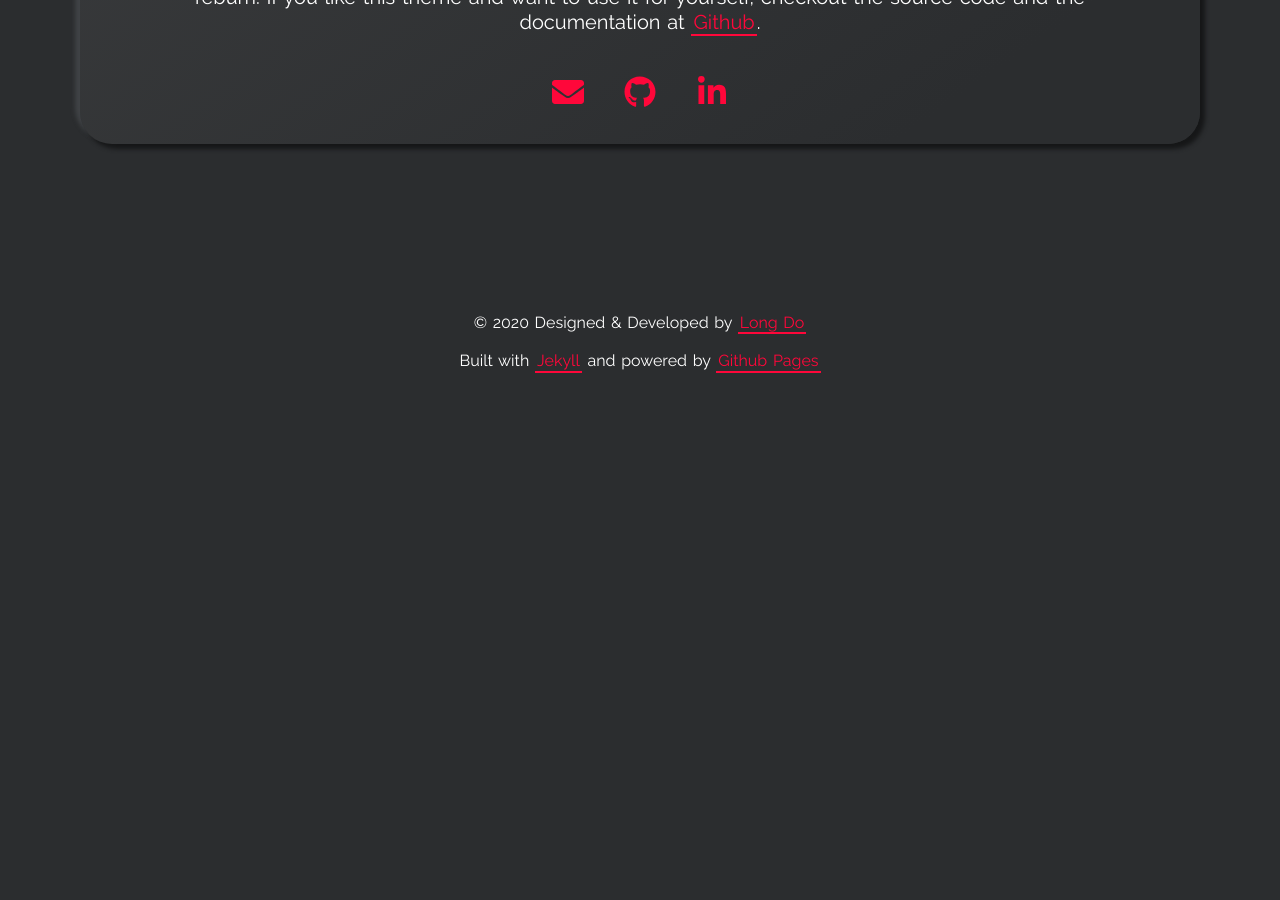
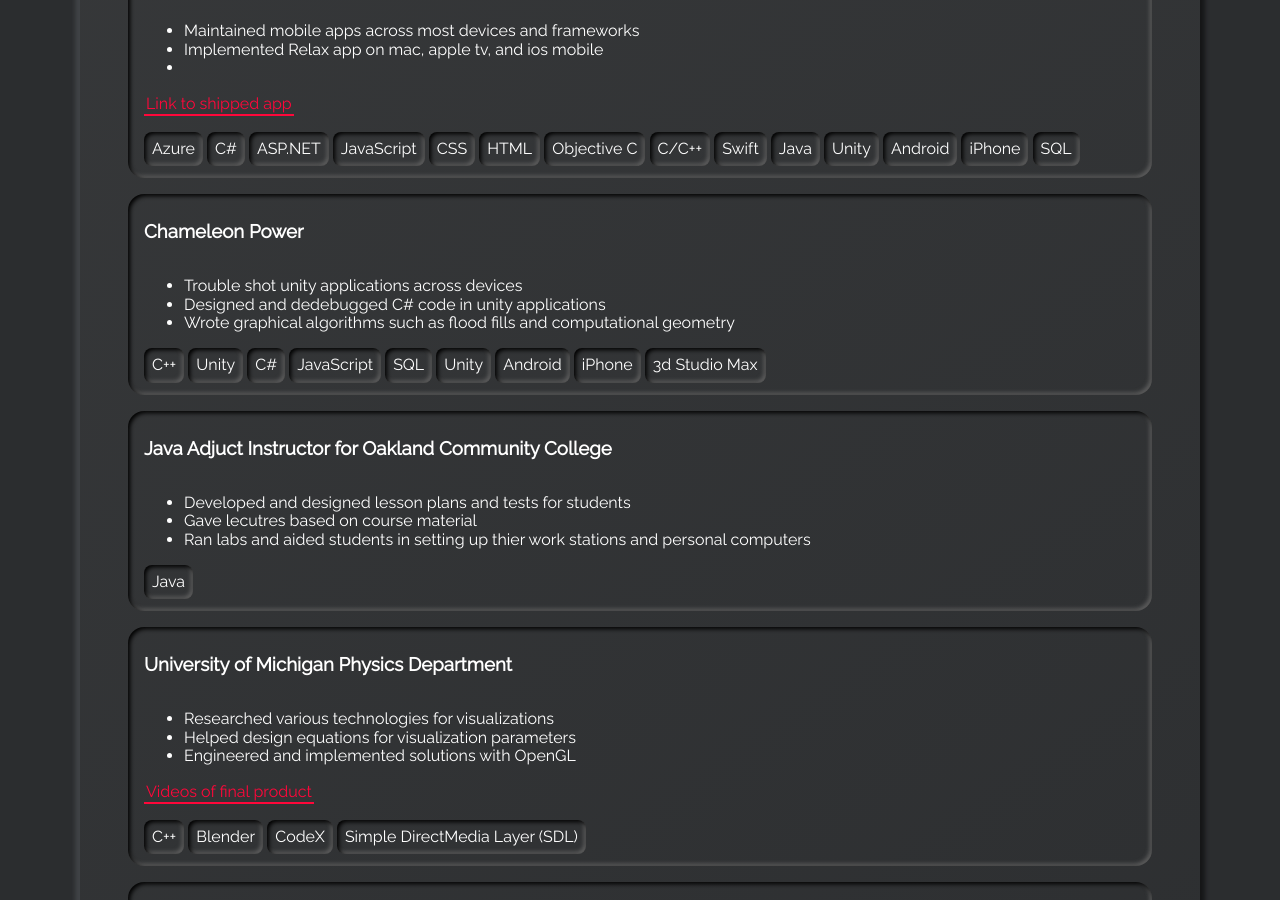
Before and after one commit to eatjason/eatjason.github.io, a Jekyll site: the page built from index.html, in a window 1280 px wide and 900 px high, scrolled down 5442 px. Built offline with Jekyll 4.4.1, drawn with Linux system fonts in a browser that asks for light colours; before the commit the page ends 5847 px from its top, so only the background shows below that; some of the changed text lies outside the part shown.

Commit message:
added experience to site

```diff
--- a/_config.yml
+++ b/_config.yml
@@ -66,6 +66,13 @@ show_projects_card: true
 show_projects: true
 # projects_title: The will be displayed as the title of your projects
 projects_title: Projects
+
+show_presentations: true
+presentations_title: Presentations
+
+show_jobs: true
+jobs_title: Work Experience
+
 # show_os_projects:
 # > setting this to true, will display your public projects on github
 # > setting this to false, will omit your public projects on github
--- /dev/null
+++ b/_data/experience.yml
@@ -0,0 +1,94 @@
+# > name: Name of your project
+# > descr: Description of your project
+# > demo: Link to your project
+# > tags: List of technologies you used in your projects
+#
+# Example of a project
+# - name: project X
+#   descr: "Lorem ipsum dolor sit amet, consetetur sadipscing elitr, sed diam nonumy eirmod tempor invidunt ut labore et dolore magna aliquyam erat, sed diam voluptua. At vero eos et accusam et justo duo dolores et ea rebum. Stet clita kasd gubergren, no sea takimata sanctus est Lorem ipsum dolor sit amet. Lorem ipsum dolor sit amet, consetetur sadipscing elitr, sed diam"
+#   demo: https://example.com/
+#   tags:
+#     - tag: MongoDB
+#     - tag: Express
+#     - tag: AngularJS
+#     - tag: Node
+
+- name: Retroprose - Buisness Owner
+  descr: I currently use my own buisness to do consulting for people that would like interactive websites, and some real-time cloud based development for local indie game companies.
+  tags:
+    - tag: Jekyll
+    - tag: HTML
+    - tag: CSS
+    - tag: Unity
+    - tag: Heroku
+    - tag: Ruby
+    - tag: JavaScript
+    - tag: GoLang
+    - tag: Crystal
+    - tag: Node
+
+- name: TRUIC
+  descr: <ul><li>Ported Azure web application to many cloud infrasturtures in case of Azure failure</li><li>Lead architecture and design of logo generation web application</li><li>Helped design architecture for in house CMS system</li><li>Mentored junior employees in various fields of computer science</li></ul><a class="highlight-link" href="https://howtostartanllc.com/logo-maker" target="_blank" rel="noreferrer">Link to Logo Generator</a>
+  tags:
+    - tag: Azure
+    - tag: Google Cloud
+    - tag: Amazon Cloud Services
+    - tag: C#
+    - tag: ASP.NET
+    - tag: JavaScript
+    - tag: CSS
+    - tag: HTML5
+    - tag: Azure Cosmos
+    - tag: SQL
+
+- name: Saagara
+  descr: <ul><li>Maintained mobile apps across most devices and frameworks</li><li>Implemented Relax app on mac, apple tv, and ios mobile</li><li></li></ul><a class="highlight-link" href="https://apps.apple.com/us/app/relax-stress-and-anxiety-relief/id408784780" target="_blank" rel="noreferrer">Link to shipped app</a>
+  tags:
+    - tag: Azure
+    - tag: C#
+    - tag: ASP.NET
+    - tag: JavaScript
+    - tag: CSS
+    - tag: HTML
+    - tag: Objective C
+    - tag: C/C++
+    - tag: Swift
+    - tag: Java
+    - tag: Unity
+    - tag: Android
+    - tag: iPhone
+    - tag: SQL
+
+- name: Chameleon Power
+  descr: <ul><li>Trouble shot unity applications across devices</li><li>Designed and dedebugged C# code in unity applications</li><li>Wrote graphical algorithms such as flood fills and computational geometry</li></ul>
+  tags:
+    - tag: C++
+    - tag: Unity
+    - tag: C#
+    - tag: JavaScript
+    - tag: SQL
+    - tag: Unity
+    - tag: Android
+    - tag: iPhone
+    - tag: 3d Studio Max
+
+- name: Java Adjuct Instructor for Oakland Community College
+  descr: <ul><li>Developed and designed lesson plans and tests for students</li><li>Gave lecutres based on course material</li><li>Ran labs and aided students in setting up thier work stations and personal computers</li></ul>
+  tags:
+    - tag: Java
+
+- name: University of Michigan Physics Department
+  descr: <ul><li>Researched various technologies for visualizations</li><li>Helped design equations for visualization parameters</li><li>Engineered and implemented solutions with OpenGL</li></ul><a class="highlight-link" href="https://stamps.umich.edu/news/jeweled-net-of-the-vast-invisible-concert-and-opening-reception-may-12" target="_blank" rel="noreferrer">Videos of final product</a>
+  tags:
+    - tag: C++
+    - tag: Blender
+    - tag: CodeX
+    - tag: Simple DirectMedia Layer (SDL)
+
+- name: University of Michigan Hospital
+  descr: <ul><li>Documented BCI 2000 code</li><li>Designed training "games" for direct brain interface</li><li>Extended BCI environment for drawing sprites and programming "games"</li></ul><a class="highlight-link" href="http://jeaton.matero.net/bci2000.html" target="_blank" rel="noreferrer">Link to more info</a>
+  tags:
+    - tag: C++
+    - tag: OpenGL
+    - tag: Visual Studio
+    - tag: Borland Compiler
--- a/_includes/section-projects.html
+++ b/_includes/section-projects.html
@@ -1,3 +1,32 @@
+
+{% if site.show_jobs %}
+<h1 class="title"><span>{{site.jobs_title}}</span></h1>
+  <div>
+  {% for experience in site.data.experience %}
+    <div class="project neumorphism-card" data-aos="zoom-in-down">
+      <div class="name-link-wrapper">
+        <h3>{{experience.name}}</h3>
+      </div>
+      <p class="project-desc">{{experience.descr}}</p>
+      {% if experience.demo %}
+        <a class="highlight-link" href="{{experience.demo}}" target="_blank" rel="noreferrer">
+          Demo
+        </a>
+      {% endif %}
+      {% if experience.tags %}
+        <div class="tag-wrapper">
+          {% for tag in experience.tags %}
+            <span class="tag neumorphism-card">{{tag.tag}}</span>
+          {% endfor %}
+        </div>
+      {% endif %}
+    </div>
+  {% endfor %}
+</div>
+{% endif %}
+
+
+
 {% if site.show_projects %}
   <h1 class="title"><span>{{site.projects_title}}</span></h1>
   <div class="projects-wrapper">
@@ -23,6 +52,35 @@
     {% endfor %}
   </div>
 {% endif %}
+
+
+{% if site.show_presentations %}
+  <h1 class="title"><span>{{site.presentations_title}}</span></h1>
+  <div class="projects-wrapper">
+    {% for presentation in site.data.presentations %}
+      <div class="project neumorphism-card" data-aos="zoom-in-down">
+        <div class="name-link-wrapper">
+          <h3>{{presentation.name}}</h3>
+        </div>
+        <p class="project-desc">{{presentation.descr}}</p>
+        {% if presentation.demo %}
+          <a class="highlight-link" href="{{presentation.demo}}" target="_blank" rel="noreferrer">
+            Demo
+          </a>
+        {% endif %}
+        {% if presentation.tags %}
+          <div class="tag-wrapper">
+            {% for tag in presentation.tags %}
+              <span class="tag neumorphism-card">{{tag.tag}}</span>
+            {% endfor %}
+          </div>
+        {% endif %}
+      </div>
+    {% endfor %}
+  </div>
+{% endif %}
+
+
 
 {% if site.show_os_projects %}
   <h1 class="title">{{site.os_projects_title}}</h1>
```
Also changed, not shown: _data/presentations.yml (added, +33 -0 lines), _data/timeline.yml (+12 -1 lines).
